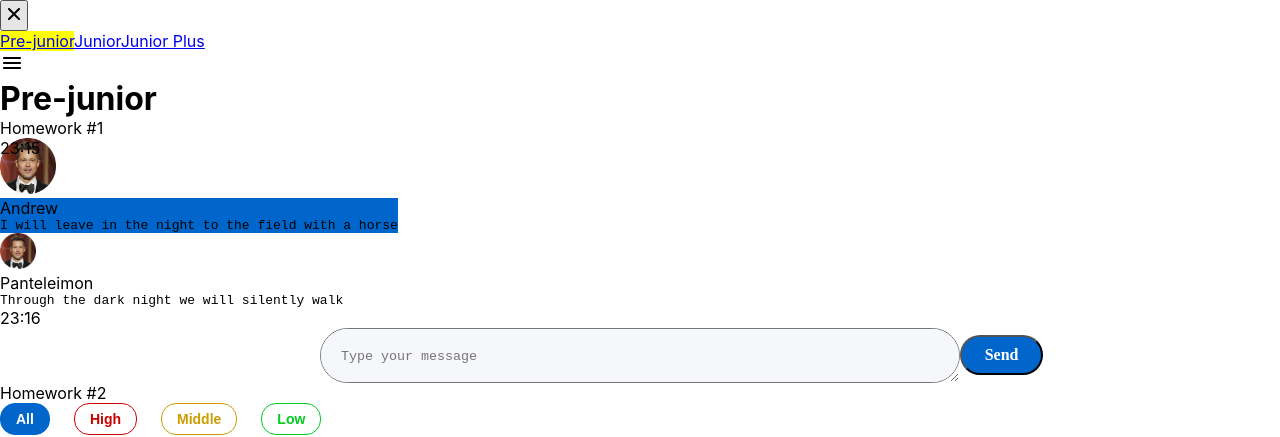
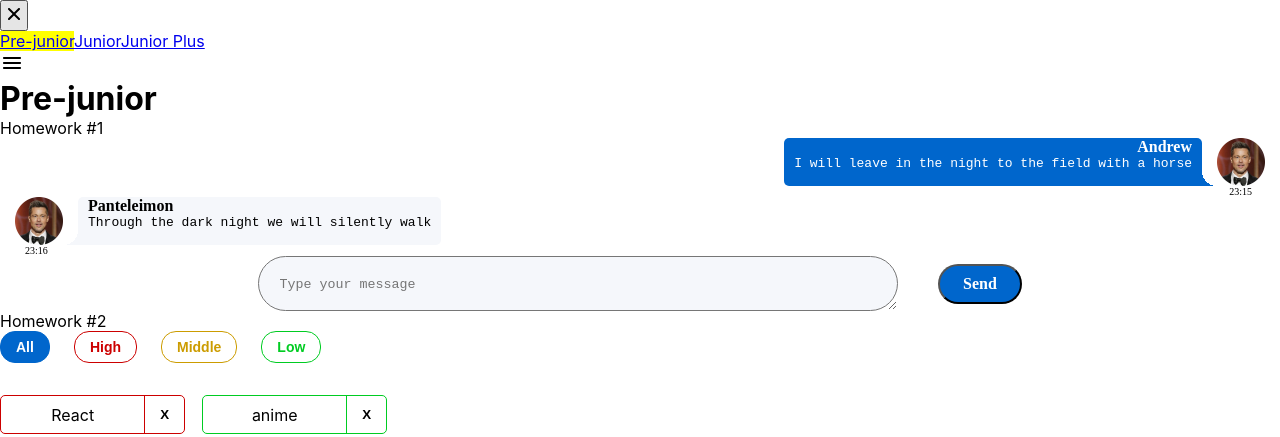
Before and after one commit to Hacksways/Homework, a React (Create React App) app: page /#/pre-junior in a window 1280 px wide. Shown: the top 437 px of the page. Built offline with nearby package versions, Linux system fonts and the light colour scheme.

Commit message:
Changed styles hw1

```diff
--- a/src/s1-main/App.module.css
+++ b/src/s1-main/App.module.css
@@ -2,7 +2,7 @@
     --header_height: 60px;
 }
 
-.hw {
+.hw img {
 
 }
 
--- a/src/s2-homeworks/hw01/HW1.tsx
+++ b/src/s2-homeworks/hw01/HW1.tsx
@@ -2,6 +2,7 @@ import React from 'react'
 import Message from './message/Message'
 import MessageSender from './message-sender/MessageSender'
 import s2 from '../../s1-main/App.module.css'
+import sHW1 from './HW1.module.css'
 import FriendMessage from './friend-message/FriendMessage'
 import avatar from './avatar.png'
 
--- a/src/s2-homeworks/hw01/friend-message/FriendMessage.module.css
+++ b/src/s2-homeworks/hw01/friend-message/FriendMessage.module.css
@@ -1,17 +1,30 @@
 .friendMessage {
+    display: flex;
+    flex-direction: column;
+    font-family: 'Montserrat';
+    margin-left: 15px;
+}
+
+.friendImageAndText {
+    display: flex;
+}
+
+.friendImageAndText img {
+    max-width: 48px;
+}
+
+.friendText {
+    background: rgb(245, 247, 251);;
+    border-radius: 5px 5px 5px 0;
 
 }
 
-.friendImageAndText {
-
-}
-
-.friendImageAndText img {
-    width: 2.8%;
-}
-
-.friendText {
-
+.corner{
+    display: flex;
+    align-self: flex-end;
+    width: 15px;
+    height: 15px;
+    background: radial-gradient(circle at 0 0, rgba(0, 0, 0, 0) 15px, rgba(245, 247, 251)0);
 }
 
 .friendText:after {
@@ -19,13 +32,16 @@
 }
 
 .friendName {
-
+    font-weight: bold;
+    padding: 0 10px
 }
 
 .friendMessageText {
-
+    padding: 0 10px
 }
 
 .friendTime {
-
+    display: flex;
+    margin-left: 10px;
+    font-size: 10px;
 }
--- a/src/s2-homeworks/hw01/friend-message/FriendMessage.tsx
+++ b/src/s2-homeworks/hw01/friend-message/FriendMessage.tsx
@@ -30,6 +30,7 @@ const FriendMessage = (props: FriendMessagePropsType) => {
                     src={props.message.user.avatar}
                 //
                 />
+                <div className={s.corner}></div>
                 <div className={s.friendText}>
                     <div
                         id={'hw1-friend-name-' + props.message.id}
--- a/src/s2-homeworks/hw01/message-sender/MessageSender.module.css
+++ b/src/s2-homeworks/hw01/message-sender/MessageSender.module.css
@@ -1,13 +1,15 @@
 .sendForm {
     display: flex;
+    justify-content: center;
 }
 
 .textarea {
     width: 50%;
     padding: 20px;
-    margin-left: 25%;
     border-radius: 30px;
     background-color: #F5F7FB;
+    overflow: hidden;
+    margin-right: 40px;
 }
 
 .button {
--- a/src/s2-homeworks/hw01/message/Message.module.css
+++ b/src/s2-homeworks/hw01/message/Message.module.css
@@ -1,31 +1,57 @@
 .message {
-   display: flex;
+    display: flex;
+    flex-direction: column;
+    justify-content: end;
+    font-family: 'Montserrat';
+    margin-right: 15px;
 }
 
 .imageAndText {
+    display: flex;
+    flex-direction: row-reverse;
+    color: white;
 
 }
 
 .imageAndText img {
-    width: 14%;
+    align-self: flex-end;
+    max-width: 48px;
+    max-height: 48px;
 }
 
 .text {
-    background-color: #0066CC;
+
+    background: rgb(0, 102, 204);
+    border-radius: 5px 5px 0px 5px;
+    max-width: 40%;
 }
 
-.text:after {
-
+.corner {
+    display: flex;
+    align-self: flex-end;
+    width: 15px;
+    height: 15px;
+    background: radial-gradient(circle at 100% 0%, rgba(0, 0, 0, 0) 15px, rgba(0, 102, 204)0);
 }
 
+.text:after {}
+
 .name {
-
+    display: flex;
+    justify-content: end;
+    font-weight: bold;
+    padding: 0 10px
 }
 
 .messageText {
-
+    padding: 0 10px;
+    word-wrap: break-word;
+    white-space: pre-wrap;
 }
 
 .time {
-    position: absolute;
+    display: flex;
+    justify-content: end;
+    margin-right: 13px;
+    font-size: 10px;
 }
--- a/src/s2-homeworks/hw01/message/Message.tsx
+++ b/src/s2-homeworks/hw01/message/Message.tsx
@@ -27,6 +27,7 @@ const Message = (props: MessagePropsType) => {
                     src={props.message.user.avatar}
                 //
                 />
+                <div className={s.corner}></div>
                 <div className={s.text}>
                     <div id={'hw1-name-' + props.message.id} className={s.name}>
                         {/*создаёт студент*/}
@@ -39,6 +40,7 @@ const Message = (props: MessagePropsType) => {
                         {/**/}
                     </pre>
                 </div>
+
             </div>
             <div id={'hw1-time-' + props.message.id} className={s.time}>
                 {/*создаёт студент*/}
--- a/src/s2-homeworks/hw05/pages/Junior.tsx
+++ b/src/s2-homeworks/hw05/pages/Junior.tsx
@@ -1,6 +1,5 @@
 import React from 'react'
 import HW6 from "../../hw06/HW6";
-import HW7 from "../../hw07/HW7";
 // import HW6 from '../../hw06/HW6'
 // import HW7 from '../../hw07/HW7'
 // import HW8 from '../../hw08/HW8'
@@ -10,7 +9,7 @@ function Junior() {
     return (
         <div id={'hw5-page-junior'}>
             <HW6 />
-            <HW7 />
+            {/*<HW7 />*/}
             {/*<HW8 />*/}
             {/*<HW9 />*/}
         </div>
--- a/src/s2-homeworks/hw07/HW7.tsx
+++ b/src/s2-homeworks/hw07/HW7.tsx
@@ -16,7 +16,6 @@ const arr = [
     { id: 2, value: 'y' },
     { id: 3, value: 'z' },
 ] // value может быть изменено
-
 
 const HW7 = () => {
     const [value, onChangeOption] = useState(1) // селект и радио должны работать синхронно
--- a/src/s2-homeworks/hw07/common/c5-SuperSelect/SuperSelect.tsx
+++ b/src/s2-homeworks/hw07/common/c5-SuperSelect/SuperSelect.tsx
@@ -37,9 +37,6 @@ const SuperSelect: React.FC<SuperSelectPropsType> = ({
 
     const onChangeCallback = (e: ChangeEvent<HTMLSelectElement>) => {
         // делают студенты
-        if(onChangeOption){
-            onChangeOption(Number(e.currentTarget.value))
-        }
     }
 
     const finalSelectClassName = s.select + (className ? ' ' + className : '')
--- a/src/s2-homeworks/hw07/common/c6-SuperRadio/SuperRadio.tsx
+++ b/src/s2-homeworks/hw07/common/c6-SuperRadio/SuperRadio.tsx
@@ -35,17 +35,11 @@ const SuperRadio: React.FC<SuperRadioPropsType> = ({
     ...restProps
 }) => {
     const onChangeCallback = (e: ChangeEvent<HTMLInputElement>) => {
-
         // делают студенты
-        if (onChangeOption) {
-            onChangeOption(Number(e.currentTarget.value))
-        }
     }
 
     const finalRadioClassName = s.radio + (className ? ' ' + className : '')
     const spanClassName = s.span + (spanProps?.className ? ' ' + spanProps.className : '')
-
-
 
     const mappedOptions: any[] = options
         ? options.map((o) => (
@@ -55,9 +49,6 @@ const SuperRadio: React.FC<SuperRadioPropsType> = ({
                       className={finalRadioClassName}
                       type={'radio'}
                       // name, checked, value делают студенты
-                    name={name}
-                    checked ={o.id === value ? o.id : ""}
-                    value={o.id}
 
                       onChange={onChangeCallback}
                       {...restProps}
```
Also changed, not shown: 1 other file (tests, documents, lock files or other folders). Lines whose indentation alone changed are shown as unchanged.
